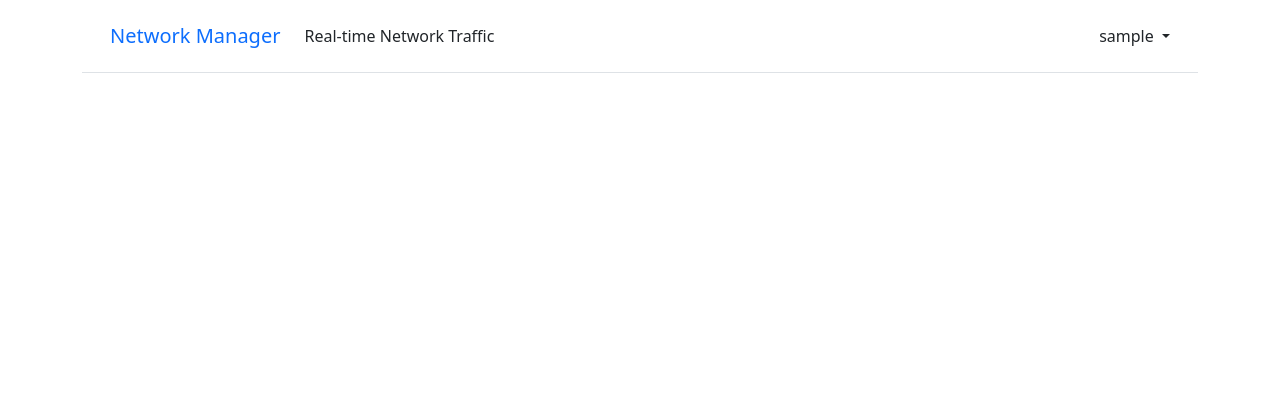
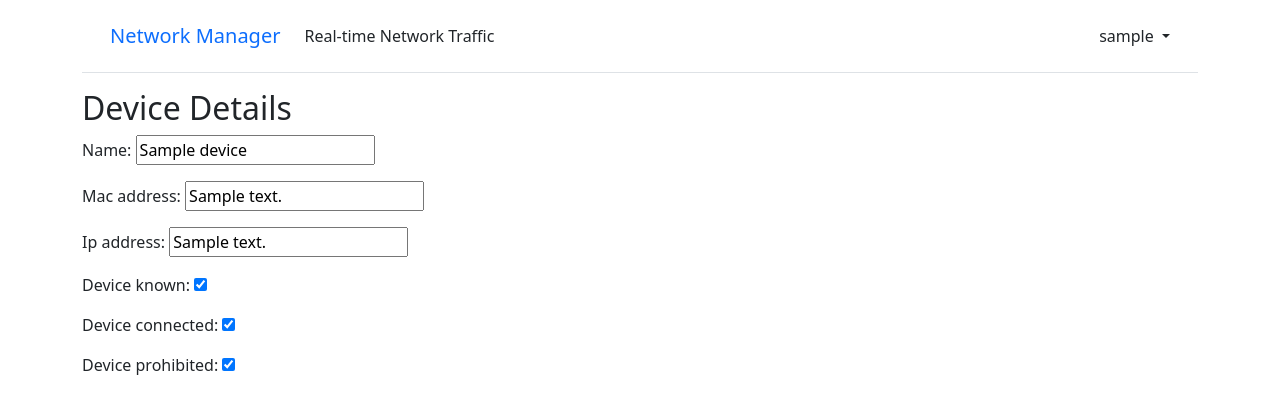
Before and after one commit to amakarudze/tempest, a Django app: page /device/00000000-0000-0000-0000-000000000001/ in a window 1280 px wide. Shown: the top 414 px of the page. Run offline with Django 3.2, Linux system fonts and the light colour scheme; a user stored in the database is signed in; tables that the repository leaves empty hold one stand-in row (values such as "Sample post").

Commit message:
Use updateview for device instead of detailview

```diff
--- a/network_manager/views.py
+++ b/network_manager/views.py
@@ -1,5 +1,6 @@
 from django.contrib.auth.mixins import LoginRequiredMixin
-from django.views.generic import DetailView, ListView
+from django.views.generic import ListView
+from django.views.generic.edit import UpdateView
 from django.views.generic.base import TemplateView
 
 from .models import Device
@@ -10,11 +11,19 @@ class HomePageView(LoginRequiredMixin, ListView):
     model = Device
 
 
-class DeviceDetailView(LoginRequiredMixin, DetailView):
+class DeviceDetailView(LoginRequiredMixin, UpdateView):
     slug_url_kwarg = "uuid"
     slug_field = "uuid"
     template_name = "device_detail.html"
     model = Device
+    fields = (
+        "name",
+        "mac_address",
+        "ip_address",
+        "device_known",
+        "device_connected",
+        "device_prohibited",
+    )
     context_object_name = "device"
 
     def get_context_data(self, **kwargs):
--- a/templates/device_detail.html
+++ b/templates/device_detail.html
@@ -3,5 +3,11 @@
 {% block title %}Device Details {% endblock title %}
 
 {% block content %}
+<h2>Device Details</h2>
+
+<form>
+    {% csrf_token %}
+    {{ form.as_p }}
+</form>
 
 {% endblock content %}
```
Also changed, not shown: tests/conftest.py (+25 -0 lines), tests/test_network_manager.py (+2 -9 lines), network_manager/forms.py (deleted).
